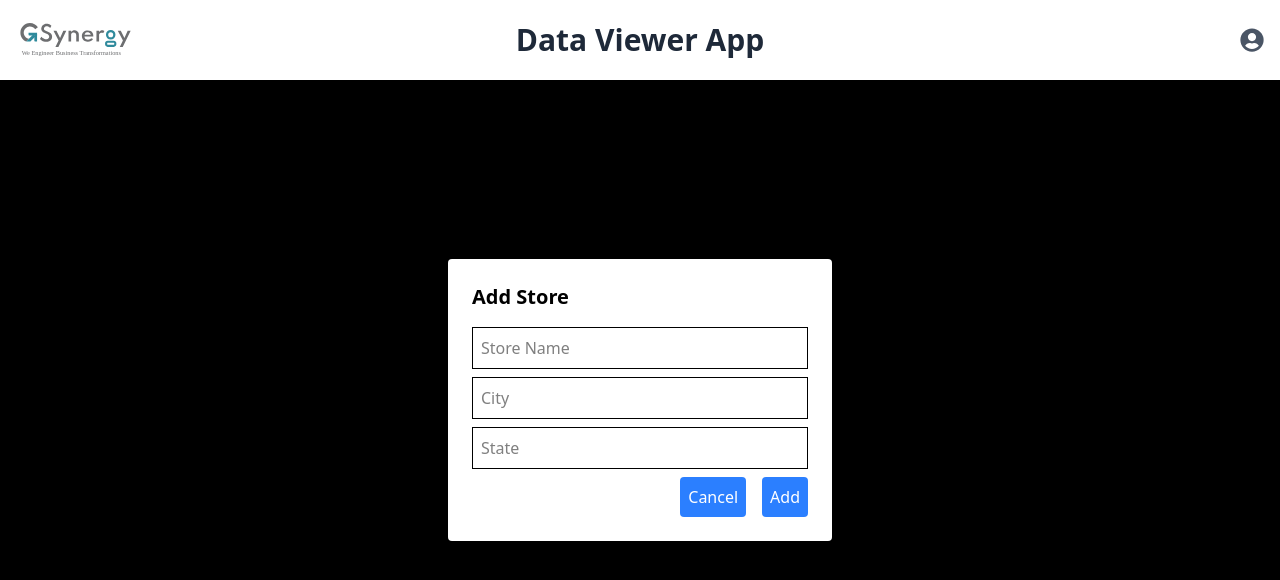
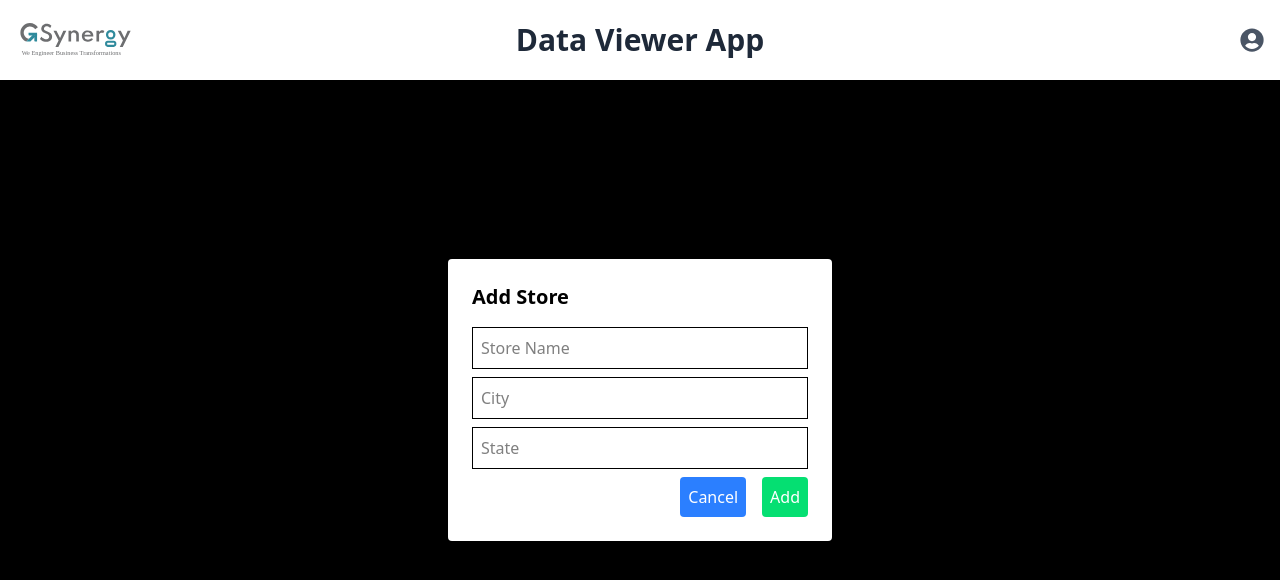
Before and after one commit to suyashmishra9/GS756617_Suyash_Mishra, a React (Vite) app in the folder gsdata-view/: page / in a window 1280 px wide. Both pictures are taken after a click on the button "New Store". Shown: the top 580 px of the page. Built offline with nearby package versions, Linux system fonts and the light colour scheme.

Commit message:
button color changed

```diff
--- a/gsdata-view/src/pages/StorePage.tsx
+++ b/gsdata-view/src/pages/StorePage.tsx
@@ -115,7 +115,7 @@ const Stores = () => {
 
               <button
                 onClick={addStore}
-                className="bg-blue-500 text-white p-2 rounded cursor-pointer"
+                className="bg-green-400 text-white p-2 rounded cursor-pointer"
               >
                 Add
               </button>
```
